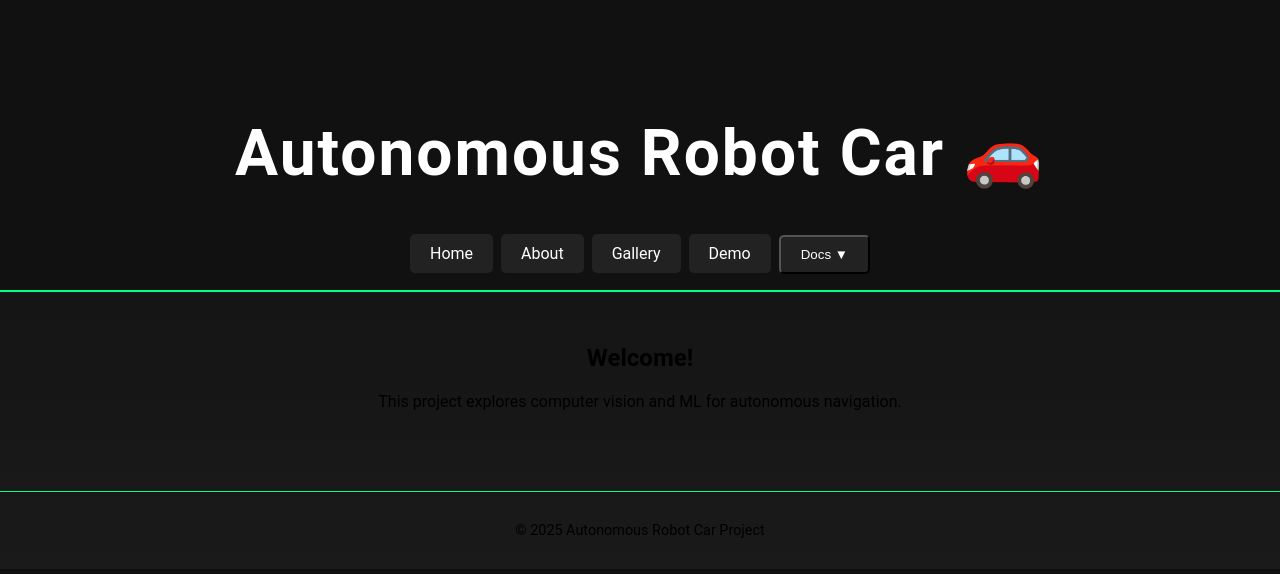
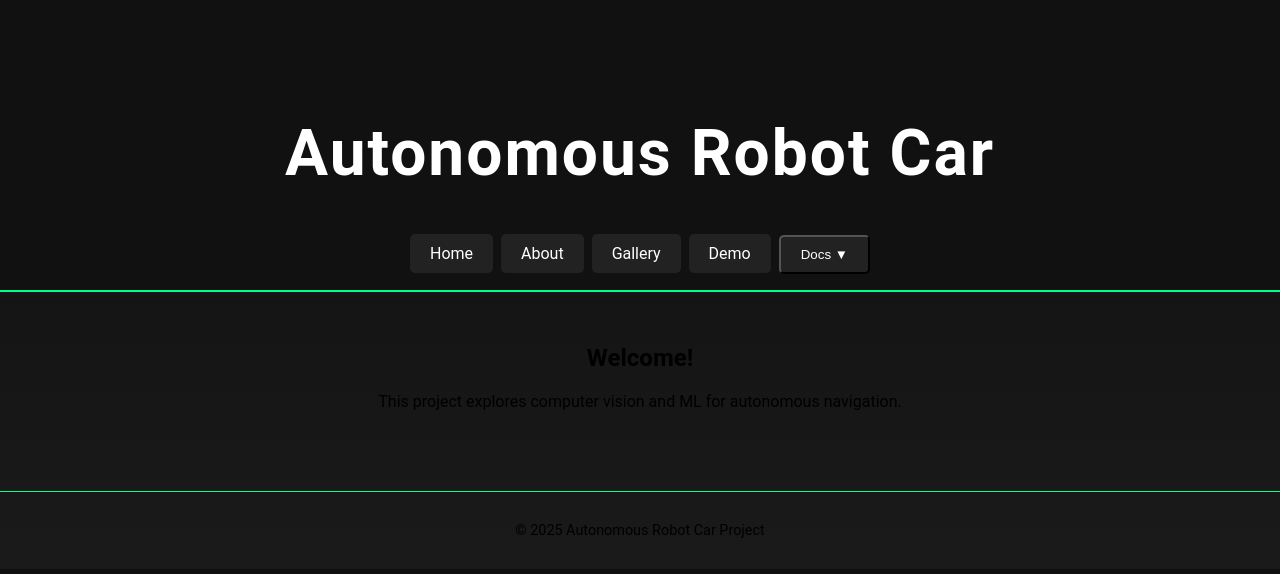
Before and after one commit to alyssiamar/autonomous-robot-car, a plain HTML site: page docs/index.html in a window 1280 px wide. Drawn offline with Linux system fonts and the light colour scheme.

Commit message:
Update index.html

```diff
--- a/docs/index.html
+++ b/docs/index.html
@@ -9,7 +9,7 @@
 </head>
 <body>
   <header>
-    <h1>Autonomous Robot Car 🚗</h1>
+    <h1>Autonomous Robot Car</h1>
     <nav class="navbar">
       <a href="index.html">Home</a>
       <a href="about.html">About</a>
```
